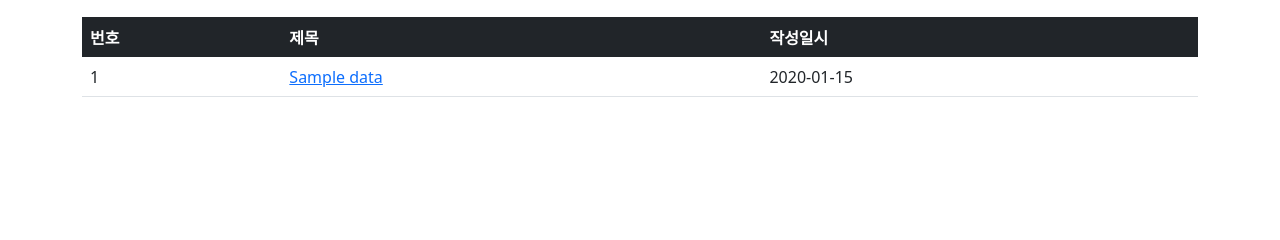
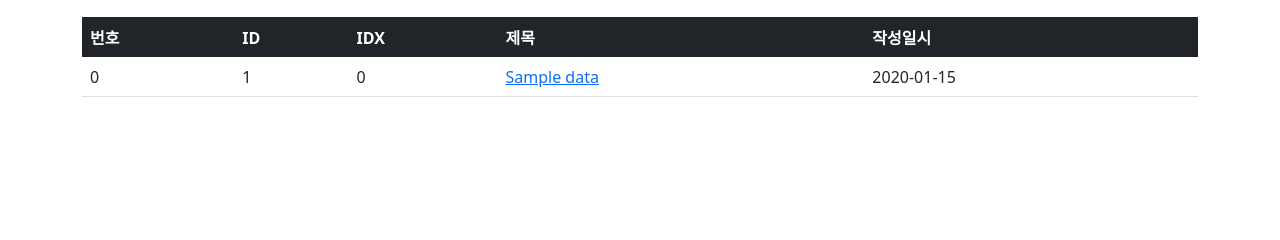
Before and after one commit to kreme201/jump_to_slim, a PHP site: template templates/board/list.twig in a window 1280 px wide. Shown: the part 204-444 px from the top of the page. Run offline with PHP 8.4, Linux system fonts and the light colour scheme; the template is opened without the code that fills it: most values are stand-ins (such as "Sample title", 1, 10 or a date in 2020); some libraries are stand-ins or nearby versions.

Commit message:
add row num

```diff
--- a/templates/board/list.twig
+++ b/templates/board/list.twig
@@ -23,6 +23,8 @@
         <thead>
         <tr class="table-dark">
             <th>번호</th>
+            <th>ID</th>
+            <th>IDX</th>
             <th>제목</th>
             <th>작성일시</th>
         </tr>
@@ -31,7 +33,9 @@
         {% if data %}
             {% for idx, row in data %}
                 <tr>
+                    <td>{{ pagination.total - ((pagination.currentPage - 1) * pagination.rpp) - idx }}</td>
                     <td>{{ row.id }}</td>
+                    <td>{{ idx }}</td>
                     <td>
                         <a href="{{ url_for('board_single', { id: row.id }) }}">{{ row.title }}</a>
                     </td>
```
